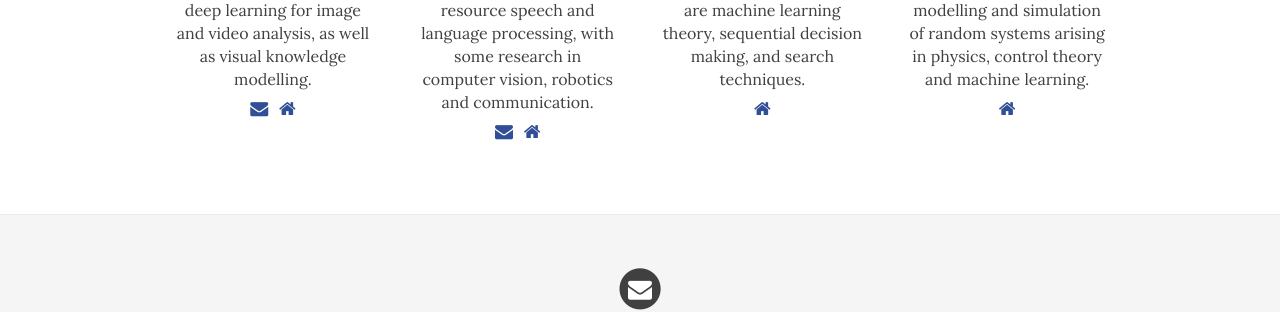
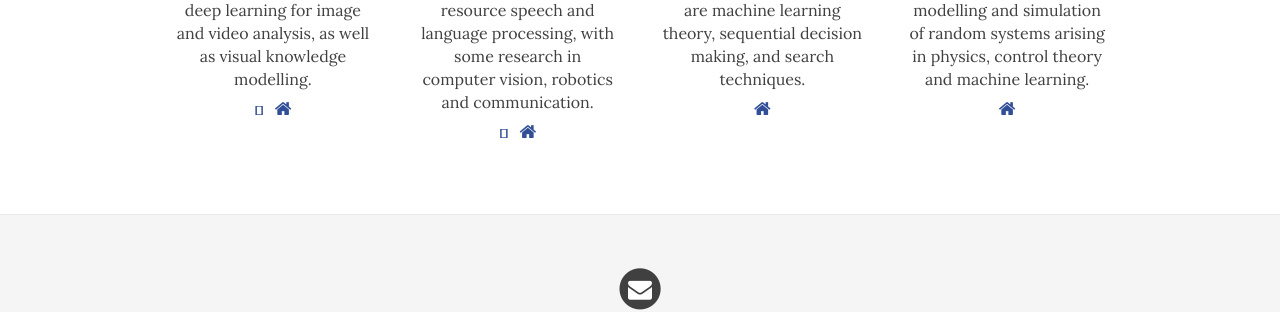
Before and after one commit to mml-stellenbosch/mml-stellenbosch.github.io, a Jekyll site: the page built from people.md, in a window 1280 px wide and 1174 px high. Shown: the part 726-1038 px from the top of the window. Built offline with Jekyll 4.4.1, drawn with Linux system fonts in a browser that asks for light colours; nearby versions of some CDN libraries.

Commit message:
Update list-circles.html

```diff
--- a/_includes/list-circles.html
+++ b/_includes/list-circles.html
@@ -17,7 +17,7 @@
       <div class="item-links">
         {% if item.email %}
           <a class="item-link" href="{{ item.email }}" title="Email">
-            <span class="fa fa-envelope fa-sm"></span>
+            <span class="fas fa-envelope fa-xs"></span>
           </a>
         {% endif %}
         {% if item.website %}
```
